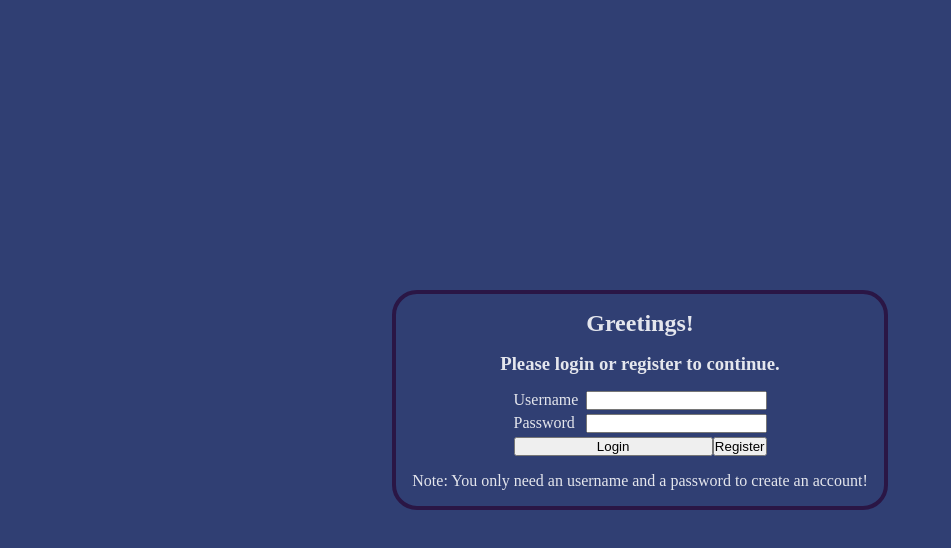
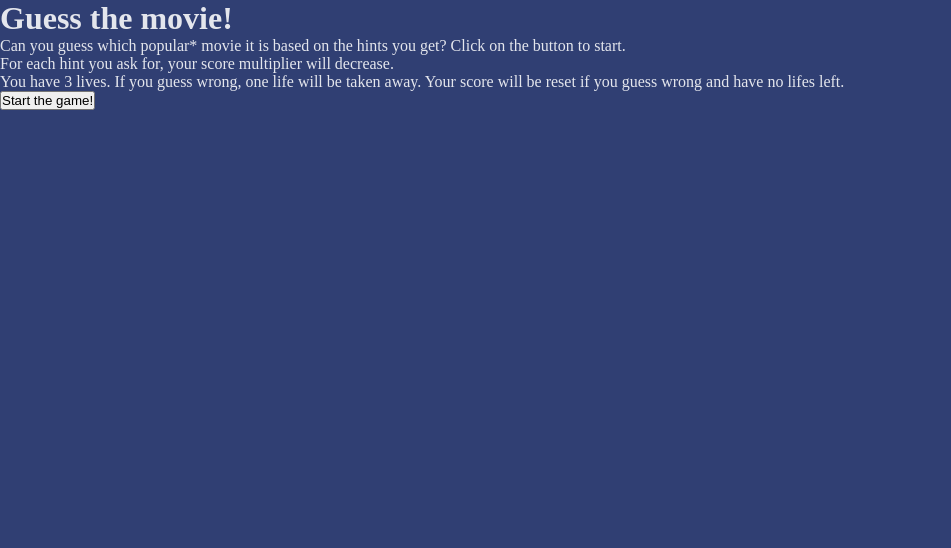
Before and after one commit to codingmage/guess-which, a React (Vite) app in the folder frontend/: page / in a window 1280 px wide. Shown: the top 548 px of the page, without its empty margins (0-951 px from the left). Built offline with nearby package versions, Linux system fonts and the light colour scheme; the HTML template or start-up script is replaced by a standard one.

Commit message:
add base components

```diff
--- a/frontend/src/App.jsx
+++ b/frontend/src/App.jsx
@@ -1,24 +1,33 @@
 import { useState } from "react"
 import "./index.css"
 import { LoginComponent } from "./components/LoginComponent"
+import PreGameComponent from "./components/PreGameComponent"
+import Leaderboards from "./components/Leaderboards"
 
 function App() {
 	const [count, setCount] = useState(0)
-	const [user, setUser] = useState(null)
+	const [user, setUser] = useState(true)
+	const [gameStart, setGameStart] = useState(false)
 
 
 	if (!user) {
 		return <LoginComponent />
 	}
 
+	if (!gameStart) {
+		return <PreGameComponent startTheGame={setGameStart} />
+	}
+
 	return (
 		<div>
-			<h1>Guess the movie!</h1>
-			<p>Can you guess which popular* movie it is based on the hints you get? Click on the button to start.</p>
+			<h1>Game Start!</h1>
 
-			<p>For each hint you ask for, your score multiplier will decrease.</p>
-			<p>You have 3 lives. If you get it wrong, one life will be taken away.</p>
 
+
+			<button onClick={() => setGameStart(false)}>Restart the game</button>
+
+
+			<Leaderboards />
 		</div>
 	)
 }
--- /dev/null
+++ b/frontend/src/components/Leaderboards.jsx
@@ -0,0 +1,17 @@
+const Leaderboards = () => {
+	return (
+		<div>
+			<h3>Top 5 scores</h3>
+
+			<ul>
+				<li>User - 500</li>
+				<li>User - 500</li>
+				<li>User - 500</li>
+				<li>User - 500</li>
+				<li>User - 500</li>
+			</ul>
+		</div>
+	)
+}
+
+export default Leaderboards
--- /dev/null
+++ b/frontend/src/components/PreGameComponent.jsx
@@ -0,0 +1,21 @@
+const PreGameComponent = ({startTheGame}) => {
+
+	/* 	const handleGameStart = () => {
+		startTheGame()
+	} */
+
+	return (
+		<div>
+			<h1>Guess the movie!</h1>
+			<p>Can you guess which popular* movie it is based on the hints you get? Click on the button to start.</p>
+
+			<p>For each hint you ask for, your score multiplier will decrease.</p>
+			<p>You have 3 lives. If you guess wrong, one life will be taken away. Your score will be reset if you guess wrong and have no lifes left.</p>
+
+			<button onClick={() => startTheGame(true)}>Start the game!</button>
+		</div>
+
+	)
+}
+
+export default PreGameComponent
```
